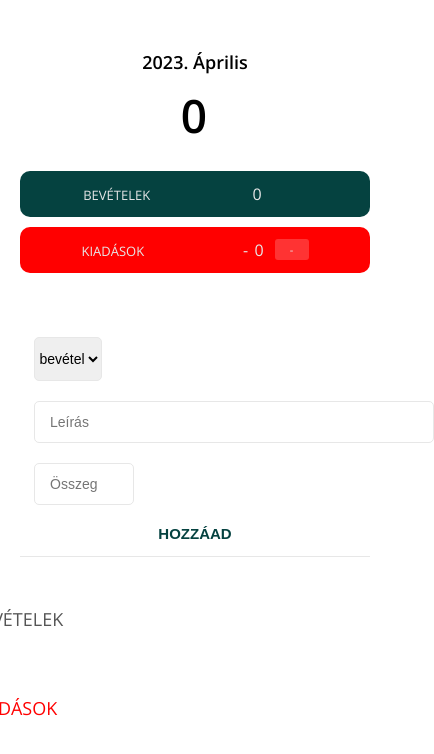
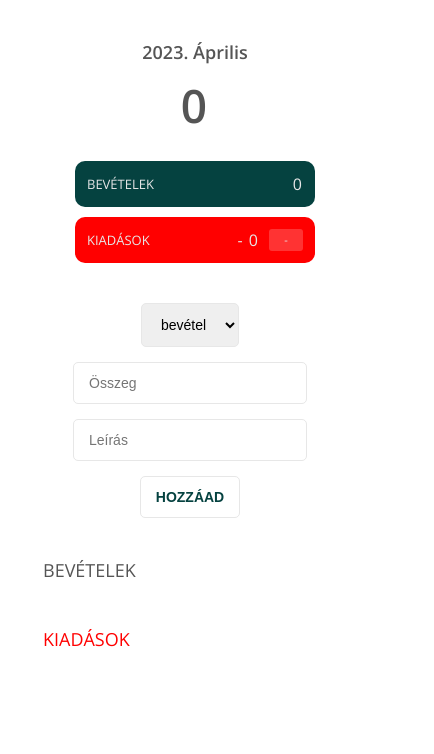
Before and after one commit to hepuka/Project_JS_K-lts-gvet-s, a plain HTML site: page index.html in a window 390 px wide. Shown: the whole page, 434 px wide, since content can reach past the window. Drawn offline with nearby package versions, Linux system fonts and the light colour scheme.

Commit message:
Add files via upload
upd

```diff
--- a/css/style.css
+++ b/css/style.css
@@ -1,6 +1,16 @@
 /**********************************************
 *** Általános
 **********************************************/
+
+:root {
+  --grayblack: #555;
+  --gray: rgba(255, 255, 255, 0.2);
+  --red: rgb(255, 0, 0);
+  --blackgreen: #054240;
+  --white: #e7e7e7;
+  --bg: #f7f7f7;
+  --lred: #ffdad9;
+}
 
 * {
   margin: 0;
@@ -9,19 +19,18 @@
 }
 
 body {
-  color: #555;
+  color: var(--grayblack);
   font-family: Open Sans;
   font-size: 16px;
-  position: relative;
   height: 100vh;
   font-weight: 400;
 }
 
 .red {
-  color: red !important;
+  color: var(--red) !important;
 }
 .red-focus:focus {
-  border: 1px solid red !important;
+  border: 1px solid var(--red) !important;
 }
 
 .container {
@@ -44,10 +53,11 @@ body {
   display: flex;
   flex-direction: column;
   align-items: center;
-  justify-content: center;
-  width: 350px;
-  color: black;
-  margin: 50px auto;
+  justify-content: space-between;
+  flex-wrap: wrap;
+  margin-top: 40px;
+  width: 300px;
+  color: var(--grayblack);
 }
 
 .koltsegvetes__cim {
@@ -68,42 +78,46 @@ body {
   display: flex;
   flex-direction: row;
   align-items: center;
-  justify-content: space-around;
+  justify-content: space-between;
   padding: 12px;
   text-transform: uppercase;
-  width: 100%;
+  width: 80%;
 }
 
 .koltsegvetes__bevetelek {
   margin-bottom: 10px;
-  background-color: #054240;
+  background-color: var(--blackgreen);
   border-radius: 10px;
+  display: flex;
+  justify-content: space-between;
+  align-items: center;
+  flex-direction: row;
 }
 
 .koltsegvetes__kiadasok {
-  background-color: red;
+  background-color: var(--red);
   border-radius: 10px;
-  color: #e7e7e7;
+  color: var(--white);
+}
+
+.inside {
+  display: flex;
 }
 
 .koltsegvetes__bevetelek--szoveg,
 .koltsegvetes__kiadasok--szoveg {
-  float: left;
   font-size: 13px;
-  color: #e7e7e7;
-  margin-top: 2px;
+  color: var(--white);
 }
 
 .koltsegvetes__bevetelek--ertek,
 .koltsegvetes__kiadasok--ertek {
   letter-spacing: 1px;
-  float: left;
-  color: #e7e7e7;
+  color: var(--white);
 }
 
 .koltsegvetes__bevetelek--szazalek,
 .koltsegvetes__kiadasok--szazalek {
-  float: left;
   width: 34px;
   font-size: 11px;
   padding: 3px 0;
@@ -111,7 +125,7 @@ body {
 }
 
 .koltsegvetes__kiadasok--szazalek {
-  background-color: rgba(255, 255, 255, 0.2);
+  background-color: var(--gray);
   text-align: center;
   border-radius: 3px;
 }
@@ -122,33 +136,23 @@ body {
 
 .bottom {
   display: flex;
-  flex-direction: column;
-  align-items: center;
+  justify-content: center;
+  flex-wrap: wrap;
 }
 
-/***** FORM *****/
 .hozzaad {
-  padding: 14px;
-  border-bottom: 1px solid #e7e7e7;
-  margin-bottom: 50px;
+  margin: 40px 0;
   display: flex;
+  justify-content: space-between;
   align-items: center;
-}
-
-.hozzaad__tipus {
-  border: 1px solid #e7e7e7;
-  height: 44px;
-  font-size: 14px;
-  margin-right: 10px;
-  font-weight: 300;
-  text-align: center;
-  transition: border 0.6s;
-  border-radius: 5px;
+  flex-wrap: wrap;
+  min-width: 400px;
 }
 
 .hozzaad__leiras,
-.hozzaad__ertek {
-  border: 1px solid #e7e7e7;
+.hozzaad__ertek,
+.hozzaad__tipus {
+  border: 1px solid var(--white);
   font-size: 14px;
   padding: 12px 15px;
   margin-right: 10px;
@@ -157,20 +161,23 @@ body {
 }
 
 .hozzaad__leiras {
-  width: 400px;
+  width: 25vw;
 }
 .hozzaad__ertek {
-  width: 100px;
+  width: 160px;
 }
 
 .hozzaad__gomb {
-  font-size: 15px;
+  font-size: 14px;
   font-weight: bold;
+  padding: 12px 15px;
   background: none;
-  border: none;
-  color: #054240;
+  border: 1px solid var(--white);
+  color: var(--blackgreen);
   cursor: pointer;
   margin-left: 10px;
+  border-radius: 5px;
+  transition: border 0.6s;
 }
 
 .hozzaad__gomb:active {
@@ -181,27 +188,24 @@ body {
 .hozzaad__leiras:focus,
 .hozzaad__ertek:focus {
   outline: none;
-  border: 1px solid #054240;
+  border: 1px solid var(--blackgreen);
 }
 
 .hozzaad__gomb:focus {
   outline: none;
 }
 
-/***** LISTÁK *****/
 .kontener {
   display: flex;
   align-items: center;
+  justify-content: center;
+  flex-wrap: wrap;
+  gap: 30px;
 }
 
-.bevetelek {
-  min-width: 475px;
-  margin-right: 10px;
-}
-
+.bevetelek,
 .kiadasok {
-  min-width: 475px;
-  margin-left: 10px;
+  min-width: 400px;
 }
 
 h2 {
@@ -213,10 +217,11 @@ h2 {
 }
 
 .bevetelek_cim {
-  color: #054240;
+  color: var(--blackgreen);
 }
+
 .kiadasok__cim {
-  color: red;
+  color: var(--red);
 }
 
 .tetel {
@@ -224,7 +229,7 @@ h2 {
   align-items: center;
   justify-content: space-between;
   padding: 13px;
-  border-bottom: 1px solid #e7e7e7;
+  border-bottom: 1px solid var(--white);
 }
 
 .right {
@@ -235,10 +240,10 @@ h2 {
 }
 
 .tetel:first-child {
-  border-top: 1px solid #e7e7e7;
+  border-top: 1px solid var(--white);
 }
 .tetel:nth-child(even) {
-  background-color: #f7f7f7;
+  background-color: var(--bg);
 }
 
 .tetel__ertek {
@@ -250,7 +255,7 @@ h2 {
   margin-left: 20px;
   transition: transform 0.3s;
   font-size: 11px;
-  background-color: #ffdad9;
+  background-color: var(--lred);
   padding: 3px;
   border-radius: 3px;
   width: 32px;
@@ -259,13 +264,13 @@ h2 {
 
 .bevetelek .tetel__ertek,
 .bevetelek .tetel__torol--gomb {
-  color: #28b9b5;
+  color: var(--blackgreen);
 }
 
 .kiadasok .tetel__ertek,
 .kiadasok .tetel__szazalek,
 .kiadasok .tetel__torol--gomb {
-  color: #ff5049;
+  color: var(--red);
 }
 
 .tetel__torol {
@@ -303,7 +308,7 @@ h2 {
 .fizetetlen {
   background-color: #ffdad9 !important;
   cursor: pointer;
-  color: #ff5049;
+  color: var(--red);
 }
 
 .fizetetlen .tetel__szazalek {
@@ -313,37 +318,29 @@ h2 {
   font-weight: 900;
 }
 
-@media (max-width: 1000px) {
-  .kontener {
+@media (max-width: 600px) {
+  .hozzaad {
     display: flex;
     align-items: center;
     flex-direction: column;
-    width: 100%;
-    gap: 50px;
-  }
-
-  .kiadasok {
-    margin-left: 0;
-  }
-}
-
-@media (max-width: 680px) {
-  .hozzaad {
-    padding: 14px;
-    border-bottom: 1px solid #e7e7e7;
-    margin-bottom: 50px;
-    display: flex;
-    align-items: start;
-    flex-direction: column;
-    gap: 20px;
+    gap: 15px;
     width: 100%;
   }
 
-  .bevetelek {
-    margin-left: 10px;
+  .hozzaad__leiras {
+    width: 60vw;
+  }
+  .hozzaad__ertek {
+    width: 60vw;
   }
 
   .hozzaad__gomb {
-    margin: 0 auto;
+    margin-left: -10px;
+  }
+
+  .bevetelek,
+  .kiadasok {
+    width: 100%;
+    padding: 0 35px;
   }
 }
--- a/index.html
+++ b/index.html
@@ -15,28 +15,29 @@
       type="text/css"
     />
     <link type="text/css" rel="stylesheet" href="css/style.css" />
-    <title>Költségvetés - JavaScript Projekt</title>
+    <title>Költségvetés</title>
   </head>
   <body>
     <div class="container">
+
       <div class="top">
+
+
         <div class="koltsegvetes">
           <div class="koltsegvetes__cim">
             <span class="koltsegvetes__cim--honap">%Honap%</span>
           </div>
           <div class="koltsegvetes__ertek">0</div>
-
           <div class="koltsegvetes__bevetelek">
             <div class="koltsegvetes__bevetelek--szoveg">Bevételek</div>
-            <div>
+            <div class="inside">
               <div class="koltsegvetes__bevetelek--ertek">0</div>
-              <div class="koltsegvetes__bevetelek--szazalek">&nbsp;</div>
+
             </div>
           </div>
-
           <div class="koltsegvetes__kiadasok">
             <div class="koltsegvetes__kiadasok--szoveg">Kiadások</div>
-            <div>
+            <div class="inside">
               <div class="koltsegvetes__kiadasok--ertek">0</div>
               <div class="koltsegvetes__kiadasok--szazalek">0%</div>
             </div>
@@ -45,27 +46,25 @@
       </div>
 
       <div class="bottom">
+
         <div class="hozzaad">
-
           <select class="hozzaad__tipus">
             <option value="bev" selected>bevétel</option>
             <option value="kia">kiadás</option>
           </select>
+          <input type="number" class="hozzaad__ertek" placeholder="Összeg" />
           <input
             type="text"
             class="hozzaad__leiras"
             placeholder="Leírás"
           />
-          <input type="number" class="hozzaad__ertek" placeholder="Összeg" />
           <button class="hozzaad__gomb">
            HOZZÁAD
           </button>
-          </div>
+        </div>
 
         <div class="kontener">
-
           <div class="bevetelek">
-
             <h2 class="bevetelek__cim">Bevételek</h2>
             <div class="bevetelek__lista">
 
@@ -104,7 +103,7 @@
             <div class="kiadasok__lista">
 
 
-              <!-- <div class="tetel" id="kiadas-0">
+               <!-- <div class="tetel" id="kiadas-0">
                 <div class="tetel__leiras">Lakás bérleti díj</div>
                 <div class="right">
                   <div class="tetel__ertek">- 900.00</div>
```
Also changed, not shown: js/app.js (line endings or trailing spaces).
